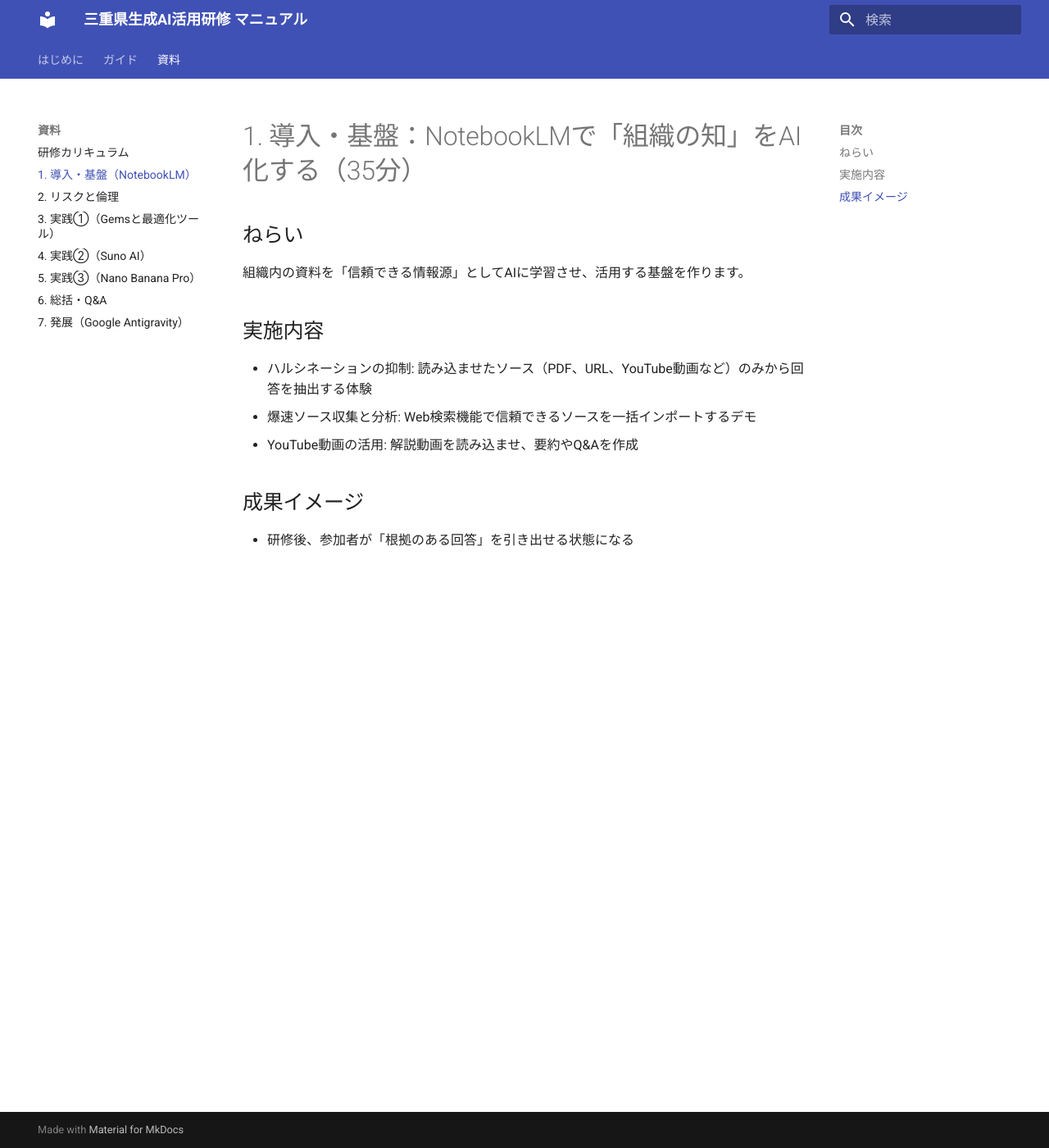
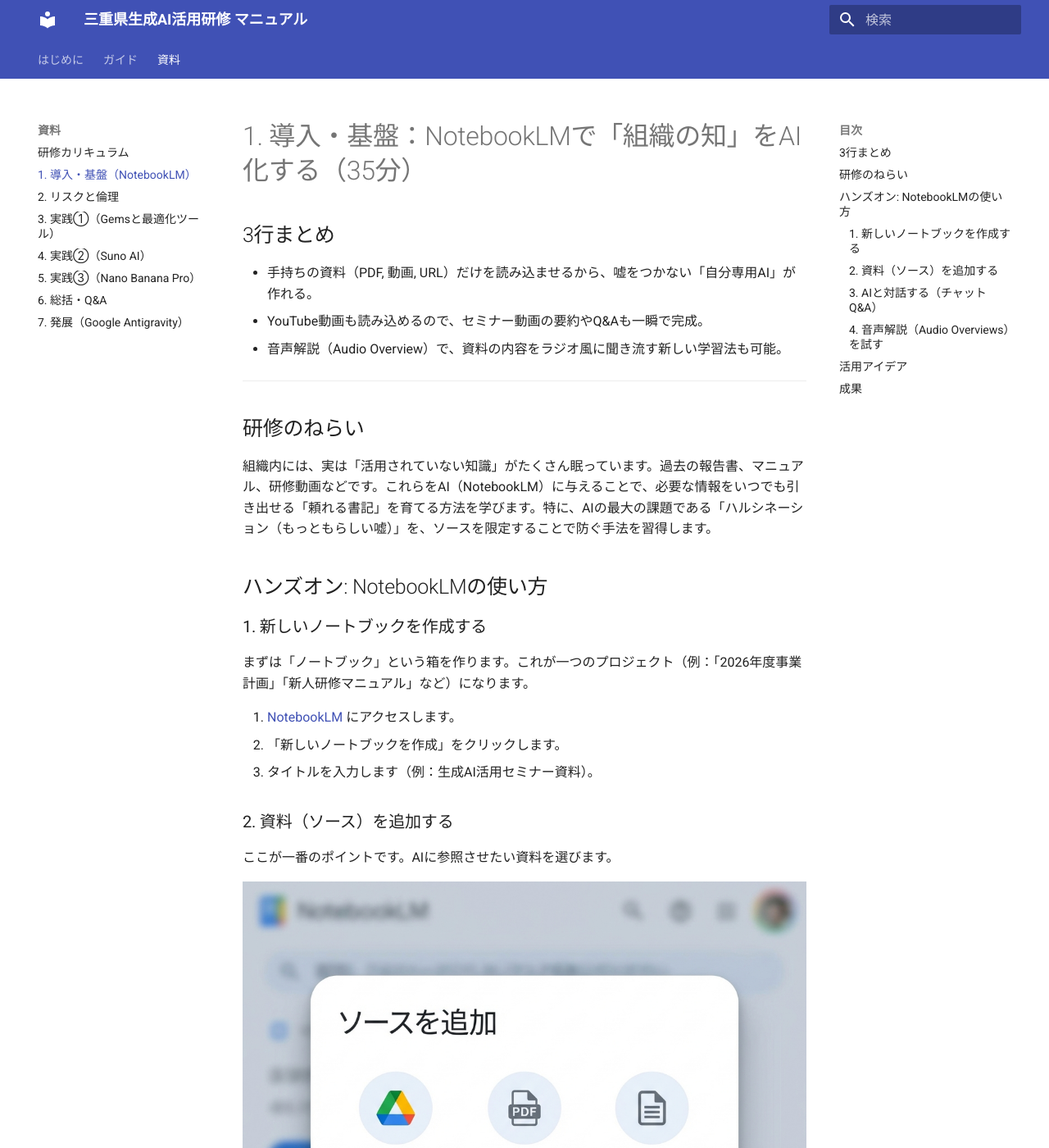
Before and after one commit to bazaarjapan/mie20260113, an MkDocs documentation site: the page built from docs/training/01-notebooklm.md, in a window 1280 px wide and 1400 px high. Shown: the whole window at 82% size. Built offline with MkDocs 1.6.1 and Material for MkDocs 9.7.7, drawn with Linux system fonts in a browser that asks for light colours; some of the changed text lies outside the part shown.

Commit message:
NotebookLMの使い方

```diff
--- a/docs/training/01-notebooklm.md
+++ b/docs/training/01-notebooklm.md
@@ -1,12 +1,59 @@
 # 1. 導入・基盤：NotebookLMで「組織の知」をAI化する（35分）
 
-## ねらい
-組織内の資料を「信頼できる情報源」としてAIに学習させ、活用する基盤を作ります。
+## 3行まとめ
+* 手持ちの資料（PDF, 動画, URL）だけを読み込ませるから、嘘をつかない「自分専用AI」が作れる。
+* YouTube動画も読み込めるので、セミナー動画の要約やQ&Aも一瞬で完成。
+* 音声解説（Audio Overview）で、資料の内容をラジオ風に聞き流す新しい学習法も可能。
 
-## 実施内容
-- ハルシネーションの抑制: 読み込ませたソース（PDF、URL、YouTube動画など）のみから回答を抽出する体験
-- 爆速ソース収集と分析: Web検索機能で信頼できるソースを一括インポートするデモ
-- YouTube動画の活用: 解説動画を読み込ませ、要約やQ&Aを作成
+---
 
-## 成果イメージ
-- 研修後、参加者が「根拠のある回答」を引き出せる状態になる
+## 研修のねらい
+組織内には、実は「活用されていない知識」がたくさん眠っています。過去の報告書、マニュアル、研修動画などです。これらをAI（NotebookLM）に与えることで、必要な情報をいつでも引き出せる「頼れる書記」を育てる方法を学びます。特に、AIの最大の課題である「ハルシネーション（もっともらしい嘘）」を、ソースを限定することで防ぐ手法を習得します。
+
+## ハンズオン: NotebookLMの使い方
+
+### 1. 新しいノートブックを作成する
+まずは「ノートブック」という箱を作ります。これが一つのプロジェクト（例：「2026年度事業計画」「新人研修マニュアル」など）になります。
+
+1. [NotebookLM](https://notebooklm.google.com/) にアクセスします。
+2. 「新しいノートブックを作成」をクリックします。
+3. タイトルを入力します（例：生成AI活用セミナー資料）。
+
+### 2. 資料（ソース）を追加する
+ここが一番のポイントです。AIに参照させたい資料を選びます。
+
+![ソースの追加画面](../assets/images/notebooklm_add_source.png)
+
+*   **Googleドライブ:** 普段使っているドキュメントやスライドを直接選択。
+*   **PDF / テキスト:** パソコン内のファイルをアップロード。
+*   **ウェブサイト / YouTube:** URLを貼り付けるだけ。**動画の中身まで理解してくれます。**
+
+!!! tip "参考動画を読み込ませてみよう"
+    今回の研修の復習として、以下の解説動画をソースに追加してみましょう。
+    **[NotebookLM 解説動画](https://youtu.be/xyT8EJ7PG_U?si=9qOBv5rvHtEw9HKa)**
+
+    URLをコピーして、「ウェブサイト」→「リンク」に貼り付けるだけで、動画の内容に基づいた回答ができるようになります。
+
+### 3. AIと対話する（チャットQ&A）
+資料が入ったら、あとはチャットで質問するだけです。
+
+![NotebookLMの対話画面](../assets/images/notebooklm_interface.png)
+
+*   「この動画の要点を3つにまとめて」
+*   「初心者にもわかるように、専門用語を解説して」
+*   「このマニュアルに基づいて、チェックリストを作って」
+
+回答には必ず **[数字]** の引用マークがつきます。これをクリックすると、「資料のどこを根拠にしたか」が表示されるため、事実確認も安心です。
+
+### 4. 音声解説（Audio Overviews）を試す
+資料の内容をもとに、AI2人が対話形式で解説してくれる「音声解説」機能を体験します。
+（※現状は英語のみの場合がありますが、日本語対応も順次進んでいます。英語の場合は翻訳ツールと併用して雰囲気を掴みます）
+
+## 活用アイデア
+*   **広報担当:** 過去のイベントチラシや報告書を全部入れて、「今年のキャッチコピー案」を出させる。
+*   **事務局:** 難解な補助金の公募要領（PDF）を入れて、「申請に必要な書類リスト」や「注意点」を洗い出させる。
+*   **学習支援:** 研修動画を読み込ませ用約し、欠席者向けの「5分で読めるレポート」を作成する。
+
+## 成果
+*   ✅ 情報源（ソース）に基づいた回答を引き出すことで、AIへの信頼感が定着する。
+*   ✅ YouTube動画などの非テキスト情報も、知識ソースとして活用できる技術が身につく。
```
Also changed, not shown: docs/assets/images/notebooklm_add_source.png (added), docs/assets/images/notebooklm_interface.png (added).
